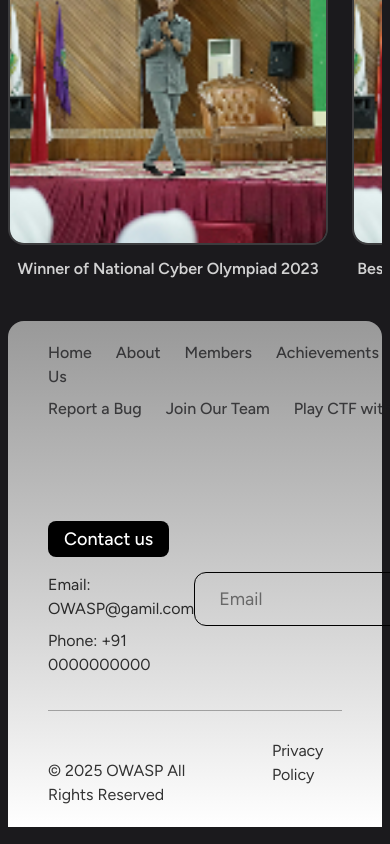
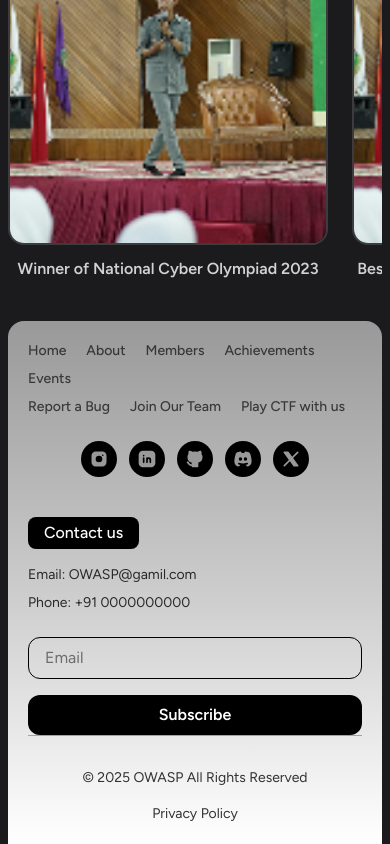
Before and after one commit to OWASP-CHAPTER-VIT-BHOPAL/owasp-vitbhopal-website, a Next.js app: page / in a window 390 px wide. Shown: the part 2070-2914 px from the top of the page. Built offline with nearby package versions, Linux system fonts and the light colour scheme.

Commit message:
Refactor layout and footer components for improved responsiveness; update members section grid layout

```diff
--- a/Content/LayoutElements.ts
+++ b/Content/LayoutElements.ts
@@ -11,7 +11,6 @@
   { name: "Members", href: "/members" },
   { name: "Achievements", href: "/achievements" },
   { name: "Events", href: "/events" },
-  { name: "Contact Us", href: "/contact" },
 ];
 
 const extraFooterItems = [
--- a/app/members/page.tsx
+++ b/app/members/page.tsx
@@ -5,7 +5,7 @@
 
 const page = () => {
   return (
-    <Container className='min-h-screen'>
+    <Container className='min-h-screen overflow-x-hidden px-4 md:px-6 lg:px-8'>
       <div className='flex w-full items-center justify-between'>
         <div className='text-left md:w-[50%] w-full'>
           <div className='w-fit'>
--- a/components/footer.tsx
+++ b/components/footer.tsx
@@ -12,33 +12,33 @@
 const Footer = () => {
   return (
     <Container>
-      <div className="h-[60vh] bg-gradient-to-b flex flex-col rounded-t-2xl px-10 py-5 from-[#999] to-white w-full">
-        <div className="flex justify-between items-start mb-10">
-          <div className="flex flex-col gap-2">
-            <div>
+      <div className="min-h-[60vh] md:h-[60vh] bg-gradient-to-b flex flex-col rounded-t-2xl px-5 md:px-10 py-5 from-[#999] to-white w-full">
+        <div className="flex flex-col md:flex-row justify-between items-start mb-6 md:mb-10 gap-4 md:gap-0">
+          <div className="flex flex-col gap-2 w-full md:w-auto">
+            <div className="flex flex-wrap gap-2 md:gap-0">
               {footerItems.map((item, idx) => (
                 <a
                   key={idx}
                   href={item.href}
-                  className="text-md font-medium text-[var(--text-colour)]/80 hover:text-[var(--text-colour)] mr-6"
+                  className="text-sm md:text-md font-medium text-[var(--text-colour)]/80 hover:text-[var(--text-colour)] mr-3 md:mr-6"
                 >
                   {item.name}
                 </a>
               ))}
             </div>
-            <div>
+            <div className="flex flex-wrap gap-2 md:gap-0">
               {extraFooterItems.map((item, idx) => (
                 <a
                   key={idx}
                   href={item.href}
-                  className="text-md font-medium text-[var(--text-colour)]/80 hover:text-[var(--text-colour)] mr-6"
+                  className="text-sm md:text-md font-medium text-[var(--text-colour)]/80 hover:text-[var(--text-colour)] mr-3 md:mr-6"
                 >
                   {item.name}
                 </a>
               ))}
             </div>
           </div>
-          <div className="flex gap-3 items-center mt-2">
+          <div className="flex gap-3 items-center mt-2 justify-center md:justify-start w-full md:w-auto">
             {socialMediaLinks.map((item, idx) => {
               const Icon =
                 item.icon &&
@@ -59,7 +59,7 @@
                     className="text-[#999]"
                     aria-label={item.name}
                   >
-                    {Icon ? <Icon size={24} /> : null}
+                    {Icon ? <Icon size={20} className="md:w-6 md:h-6" /> : null}
                   </a>
                 </div>
               );
@@ -67,35 +67,40 @@
           </div>
         </div>
 
-        <div className="flex justify-between items-center mt-15 w-full">
-          <div className="flex flex-col gap-2">
-            <button className="bg-black text-white px-4 py-1 rounded-lg text-lg font-medium w-fit mb-2">
+        <div className="flex flex-col lg:flex-row justify-between items-start lg:items-center mt-4 lg:mt-15 w-full gap-6 lg:gap-0">
+          <div className="flex flex-col gap-2 w-full lg:w-auto">
+            <button className="bg-black text-white px-4 py-1 rounded-lg text-base lg:text-lg font-medium w-fit mb-2">
               Contact us
             </button>
-            <div className="text-base text-black/80">
+            <div className="text-sm lg:text-base text-black/80">
               Email: OWASP@gamil.com
             </div>
-            <div className="text-base text-black/80">Phone: +91 0000000000</div>
+            <div className="text-sm lg:text-base text-black/80">
+              Phone: +91 0000000000
+            </div>
           </div>
-          <form className="flex gap-4 items-center">
+          <form className="flex flex-col sm:flex-row gap-4 items-stretch sm:items-center w-full lg:w-auto">
             <input
               type="email"
               placeholder="Email"
-              className="px-6 py-3 rounded-xl border border-black bg-transparent text-black text-lg focus:outline-none min-w-[220px]"
+              className="px-4 lg:px-6 py-2 lg:py-3 rounded-xl border border-black bg-transparent text-black text-base lg:text-lg focus:outline-none w-full sm:min-w-[220px]"
             />
             <button
               type="submit"
-              className="bg-black text-white px-8 py-3 rounded-xl text-lg font-semibold hover:bg-gray-800 transition-colors"
+              className="bg-black text-white px-6 lg:px-8 py-2 lg:py-3 rounded-xl text-base lg:text-lg font-semibold hover:bg-gray-800 transition-colors whitespace-nowrap"
             >
               Subscribe
             </button>
           </form>
         </div>
-        <div className="border-t border-black/30 mt-auto pt-2 flex items-center justify-between text-black/80 text-base gap-6">
-          <div className="mt-10">
+        <div className="border-t border-black/30 mt-auto pt-4 flex flex-col md:flex-row items-center justify-between text-black/80 text-sm lg:text-base gap-4 md:gap-6">
+          <div className="mt-4 md:mt-10 text-center md:text-left">
             © {new Date().getFullYear()} OWASP All Rights Reserved
           </div>
-          <a href="/privacy-policy" className="hover:underline ml-4">
+          <a
+            href="/privacy-policy"
+            className="hover:underline text-center md:text-left"
+          >
             Privacy Policy
           </a>
         </div>
--- a/components/membersSection.tsx
+++ b/components/membersSection.tsx
@@ -16,11 +16,12 @@
 
 const MembersSection: React.FC<MembersSectionProps> = ({ title, members }) => {
     return (
-        <div className='my-16 w-screen'>
+        <div className='my-16 w-full max-w-full'>
             <h2 className='md:text-4xl text-3xl font-medium'>{title}</h2>
             <div className='w-full border-2 my-4 border-dashed border-white/12' />
 
-            <div className="grid grid-cols-2 md:grid-cols-5 gap-x-4 gap-y-7 mt-8 ml-4 md:ml-12">
+            <div className="w-full overflow-hidden">
+                <div className="grid grid-cols-2 md:grid-cols-3 lg:grid-cols-4 xl:grid-cols-5 gap-x-3 gap-y-5 mt-8 justify-items-center mx-auto max-w-full">
                     {members.map((member, index) => (
                         <MemberCard
                             key={index}
@@ -33,6 +34,7 @@
                     ))}
                 </div>
             </div>
+        </div>
     )
 }
 
```
Lines whose indentation alone changed are shown as unchanged.
